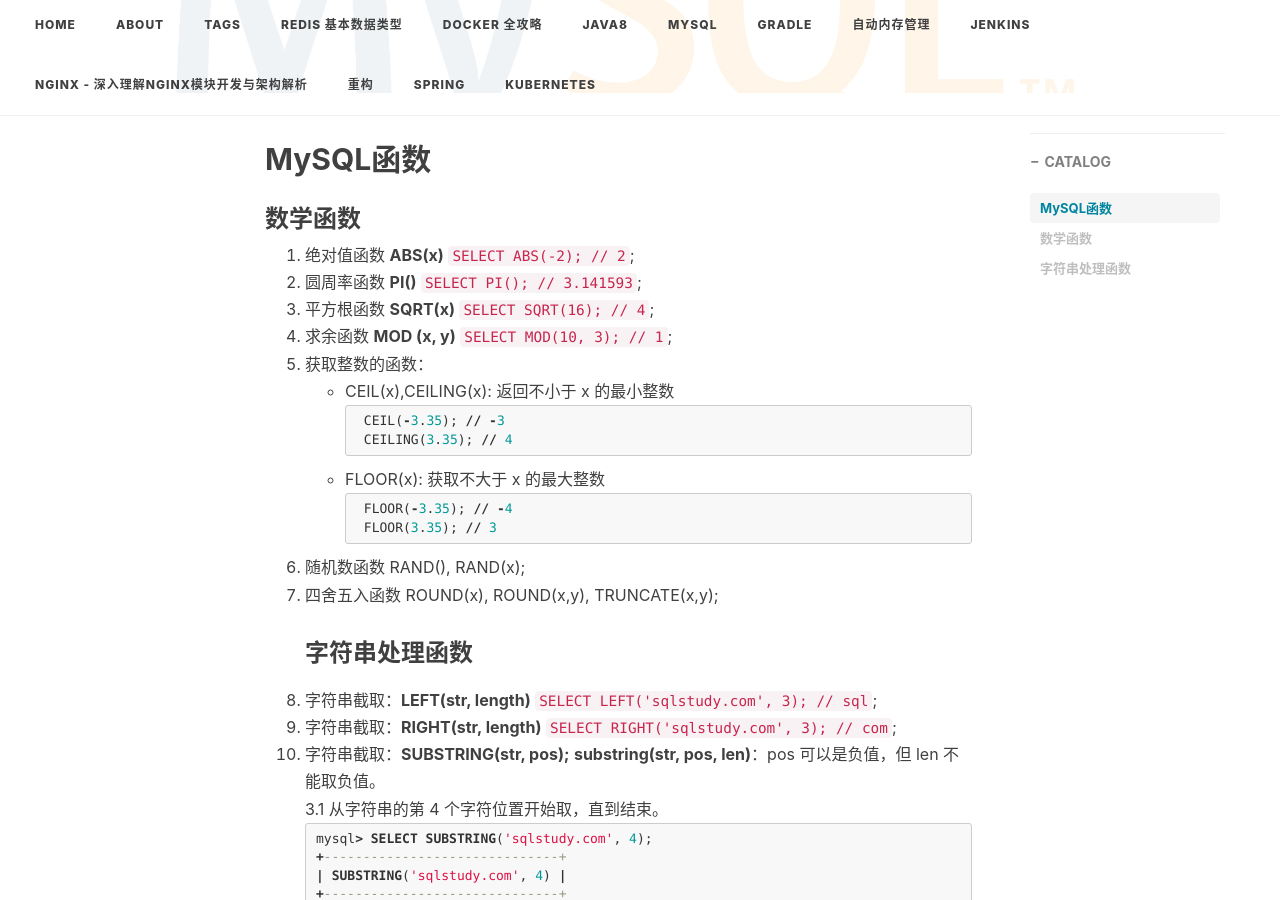
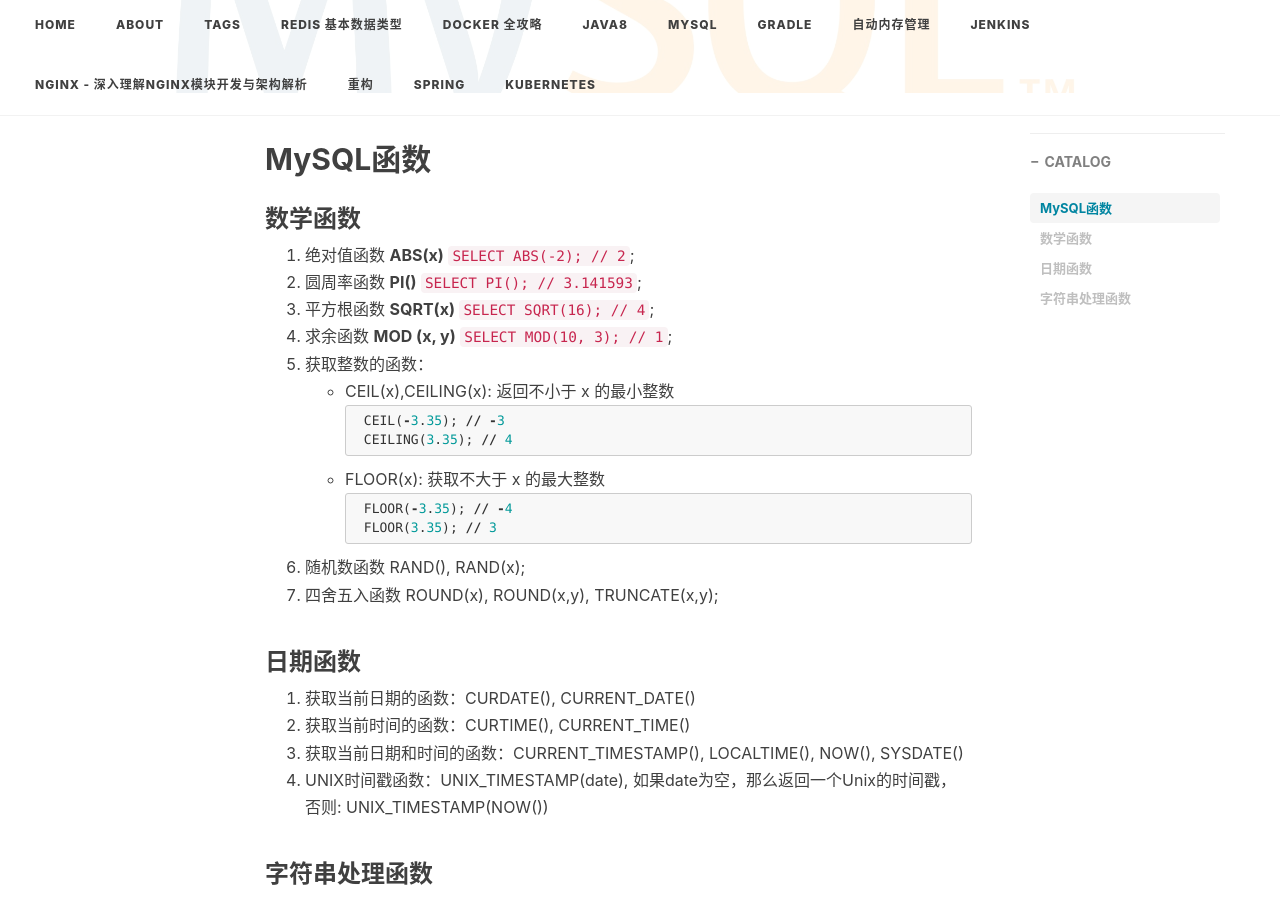
Before and after one commit to mgljava/mgljava.github.io, a Jekyll site: the page built from _posts/2019-05-20-MySQL-Function.md, in a window 1280 px wide and 900 px high, scrolled down 430 px. Built offline with Jekyll 4.4.1, drawn with Linux system fonts in a browser that asks for light colours; nearby versions of some CDN libraries; comment, search, counter and statistics services are not loaded.

Commit message:
[TECH][glming] add mysql function

````diff
--- a/_posts/2019-05-20-MySQL-Function.md
+++ b/_posts/2019-05-20-MySQL-Function.md
@@ -30,6 +30,13 @@
    ```
 6. 随机数函数 RAND(), RAND(x);
 7. 四舍五入函数 ROUND(x), ROUND(x,y), TRUNCATE(x,y);
+
+### 日期函数
+1. 获取当前日期的函数：CURDATE(), CURRENT_DATE()
+2. 获取当前时间的函数：CURTIME(), CURRENT_TIME()
+3. 获取当前日期和时间的函数：CURRENT_TIMESTAMP(), LOCALTIME(), NOW(), SYSDATE()
+4. UNIX时间戳函数：UNIX_TIMESTAMP(date), 如果date为空，那么返回一个Unix的时间戳，否则: UNIX_TIMESTAMP(NOW())
+
 ### 字符串处理函数
 1. 字符串截取：**LEFT(str, length)** `SELECT LEFT('sqlstudy.com', 3); // sql`;
 2. 字符串截取：**RIGHT(str, length)** `SELECT RIGHT('sqlstudy.com', 3); // com`;
````
